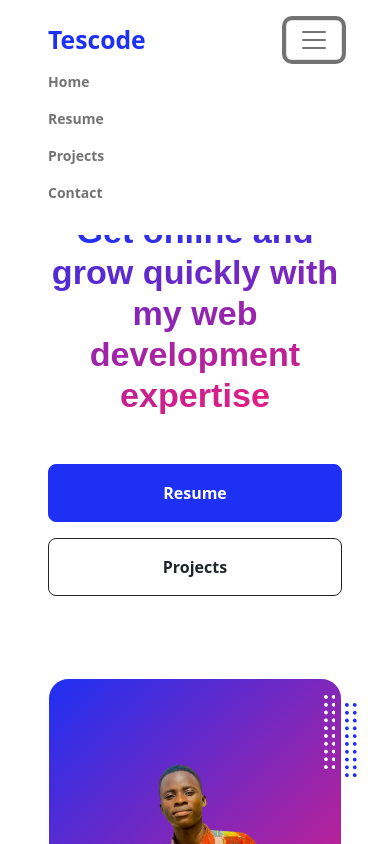
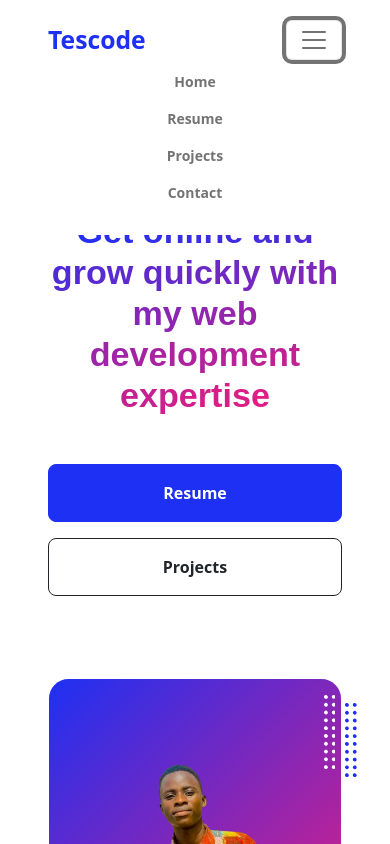
Before and after one commit to devtescode/Portfolio, a React (Vite) app: page / in a window 390 px wide. Both pictures are taken after a click on the button "Toggle navigation". Shown: the top 844 px of the page. Built offline with nearby package versions, Linux system fonts and the light colour scheme; some icons are missing.

Commit message:
ui update

```diff
--- a/src/components/Narbar-Header-folder/Narbarheader.jsx
+++ b/src/components/Narbar-Header-folder/Narbarheader.jsx
@@ -25,7 +25,7 @@
           <button class="navbar-toggler" type="button" data-bs-toggle="collapse" data-bs-target="#navbarSupportedContent" aria-controls="navbarSupportedContent" aria-expanded="false" aria-label="Toggle navigation">
             <span class="navbar-toggler-icon"></span>
           </button>
-          <div class="collapse navbar-collapse" id="navbarSupportedContent">
+          <div class="collapse navbar-collapse " id="navbarSupportedContent">
             <ul class="navbar-nav me-auto mb-2 mb-lg-0">
               <li class="nav-item">
                 <a class="nav-link active" aria-current="page" style={{cursor:"pointer"}} onClick={HomeBtn}>Home</a>
--- a/src/components/Navbar-folder/Narbar.jsx
+++ b/src/components/Navbar-folder/Narbar.jsx
@@ -34,7 +34,7 @@
                         <span className="navbar-toggler-icon" />
                     </button>
                     <div className="collapse navbar-collapse" id="navbarSupportedContent">
-                        <ul className="navbar-nav ms-auto mb-2 mb-lg-0 small fw-bolder">
+                        <ul className="navbar-nav ms-auto mb-2 mb-lg-0 small fw-bolder text-center">
                             <li className="nav-item">
                                 <a className="nav-link"  style={{cursor:"pointer"}} onClick={NarbarBtn}>
                                     Home
```
